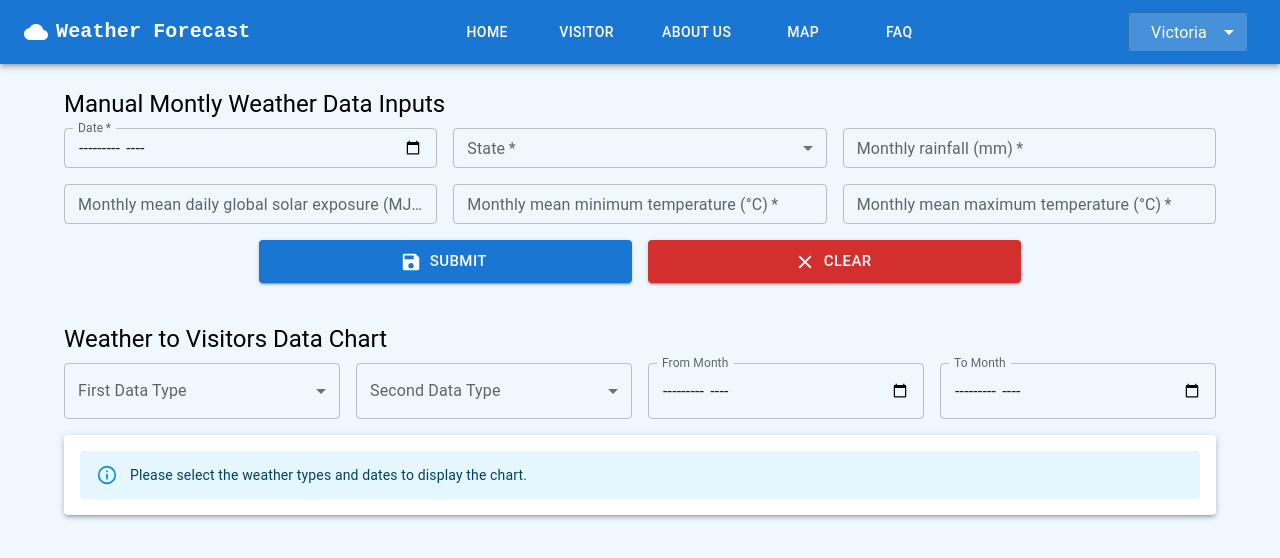
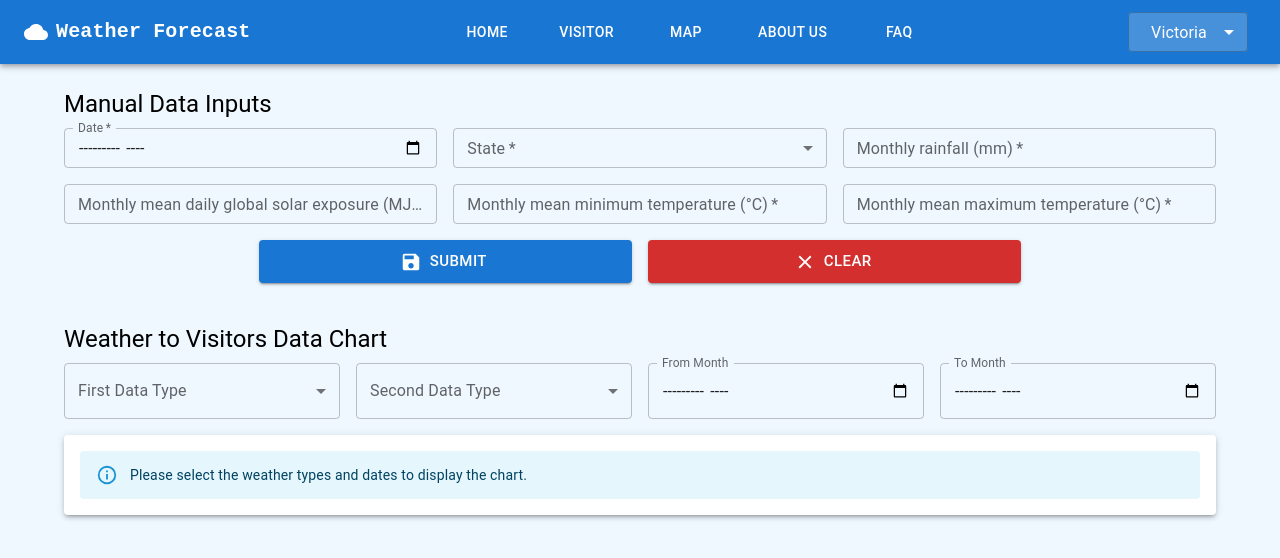
Before and after one commit to khangdzox/COS30049-Weather-Prediction, a React (Create React App) app: page /visitor in a window 1280 px wide. Shown: the top 558 px of the page. Built offline with nearby package versions, Linux system fonts and the light colour scheme.

Commit message:
minor changes

```diff
--- a/src/components/Navbar.js
+++ b/src/components/Navbar.js
@@ -19,8 +19,8 @@ import CloudRoundedIcon from '@mui/icons-material/CloudRounded';
 const mapLinkToLabel = {
   '/': 'Home',
   '/visitor': 'Visitor',
+  '/map': 'Map',
   '/about': 'About us',
-  '/map': 'Map',
   '/faq': 'FAQ',
 }
 
--- a/src/pages/Visitor.js
+++ b/src/pages/Visitor.js
@@ -169,7 +169,7 @@ function Home() {
     <>
       {/* Responsive Form for Weather Data Inputs */}
       <Box sx={{ flexGrow: 1, mb: 5 }}>
-        <Typography variant="h5" align="left" gutterBottom>Manual Montly Weather Data Inputs</Typography>
+        <Typography variant="h5" align="left" gutterBottom>Manual Data Inputs</Typography>
 
         <form noValidate onSubmit={handleFormSubmit} onReset={handleFormReset}>
           <Grid2 container spacing={2} alignItems="center" justifyContent="center" sx={{ mb: 2 }}>
```
